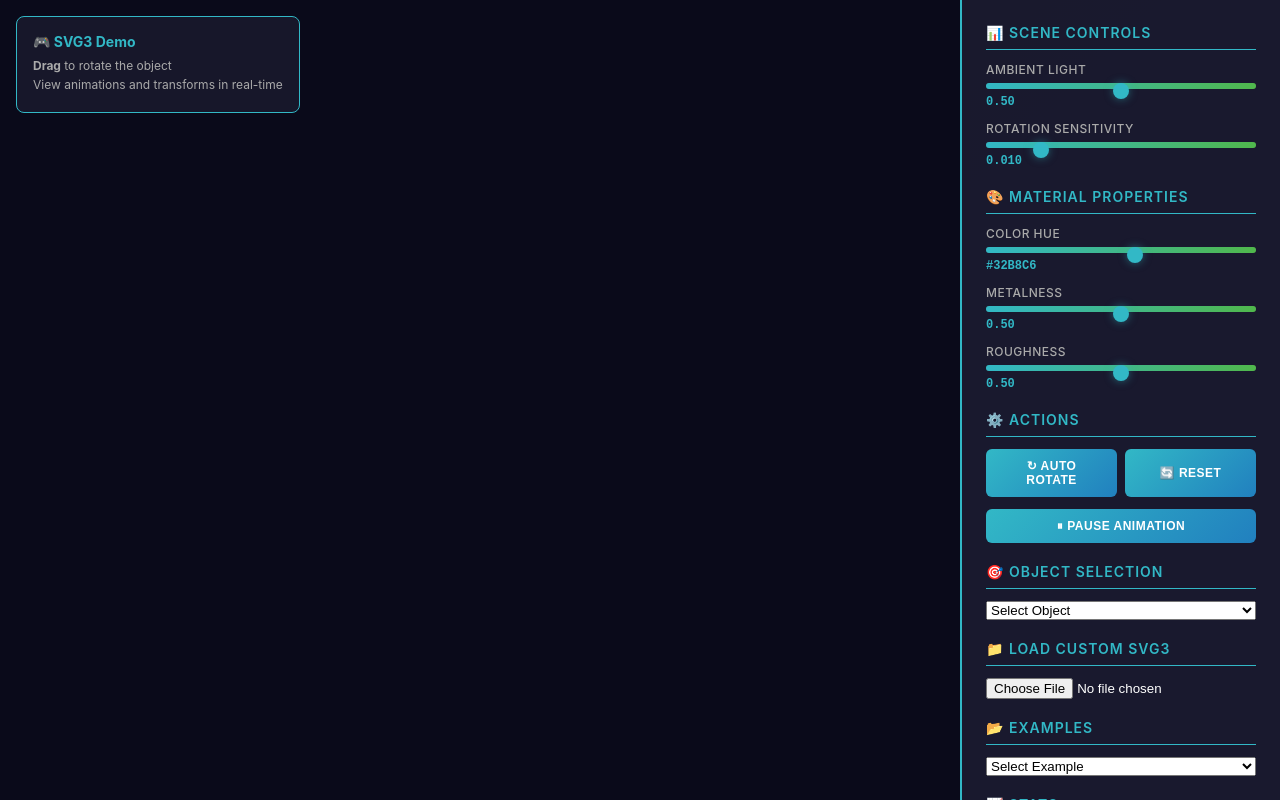
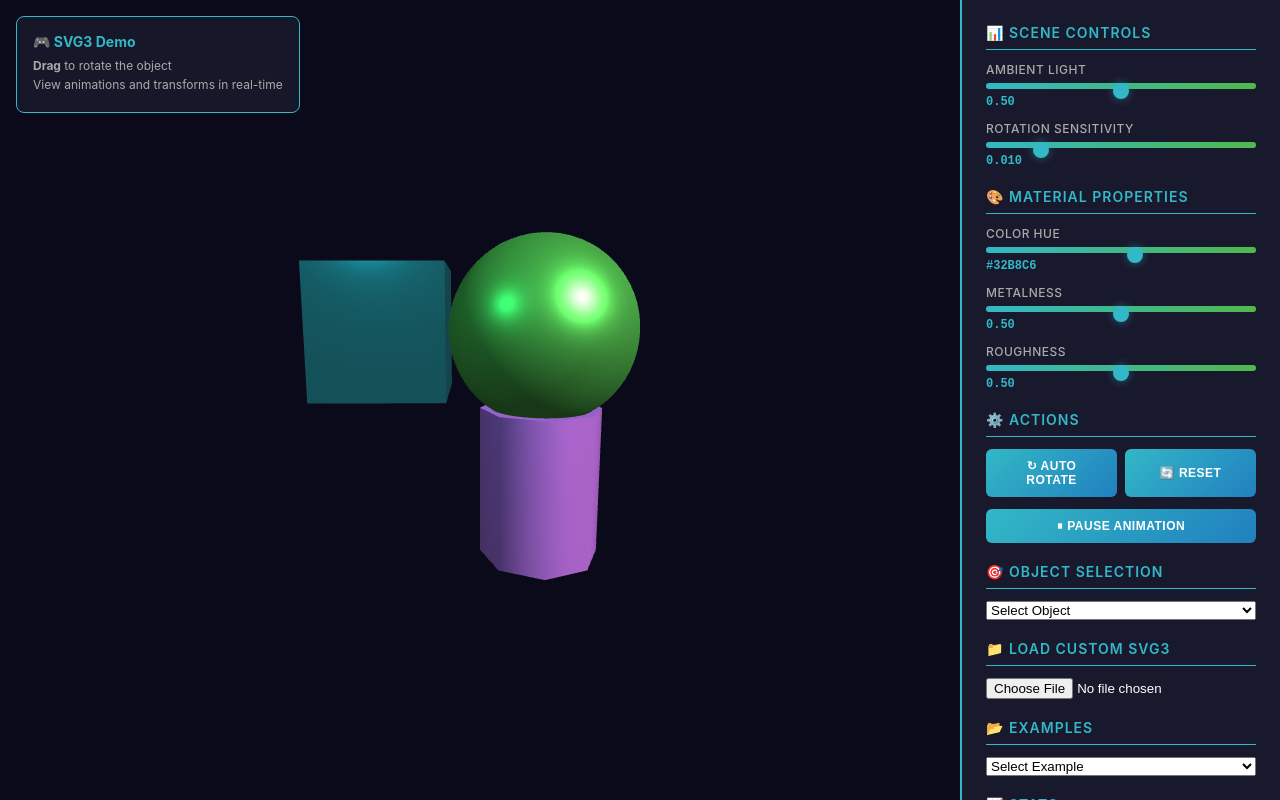
Before and after one commit to MarcoJ03rgensen/SVG3, a plain HTML site: page svg3-demo.html in a window 1280 px wide. Drawn offline with nearby package versions, Linux system fonts and the light colour scheme; animation ran at ten frames a second.

Commit message:
Show all meshes by default and improve camera centering for tall/narrow examples

```diff
--- a/svg3-demo.html
+++ b/svg3-demo.html
@@ -467,7 +467,7 @@
           mesh.rotation.set(...rot);
           mesh.scale.set(...scale);
           mesh.castShadow = el.attrs.castShadow || false;
-          mesh.visible = false; // Start hidden
+          mesh.visible = true; // Start visible by default so examples show all parts
           meshes.set(el.id, mesh);
           console.debug('[SVG3] built mesh:', el.id, mesh.geometry && mesh.geometry.parameters);
           parentGroup.add(mesh);
@@ -516,6 +516,11 @@
       // Set ambient light
       const ambientLight = new THREE.AmbientLight(0xffffff, sceneData.scenes[0].ambientLight || 0.6);
       scene.add(ambientLight);
+
+      // Ensure all meshes are visible after building the scene (defensive)
+      meshes.forEach((obj) => {
+        if (obj && (obj.isMesh === true || obj.type === 'Mesh')) obj.visible = true;
+      });
 
       // Populate select (list all mesh objects regardless of initial visibility)
       const select = document.getElementById('objectSelect');
@@ -569,9 +574,11 @@
       const minDistance = Math.max(1, maxDim * 0.8);
       distance = Math.max(distance, minDistance);
 
-      // Place camera on Z axis relative to center and give extra padding
+      // Place camera around the scene center and give extra padding
       const padding = 2.0; // increased padding for better framing
-      camera.position.set(center.x, 2, center.z + distance * padding);
+      // Place camera at a height relative to the scene center so tall objects aren't pushed down
+      const cameraY = center.y + Math.max(1.2, distance * 0.35);
+      camera.position.set(center.x, cameraY, center.z + distance * padding);
       camera.lookAt(center);
 
       // Update controls if needed
```
